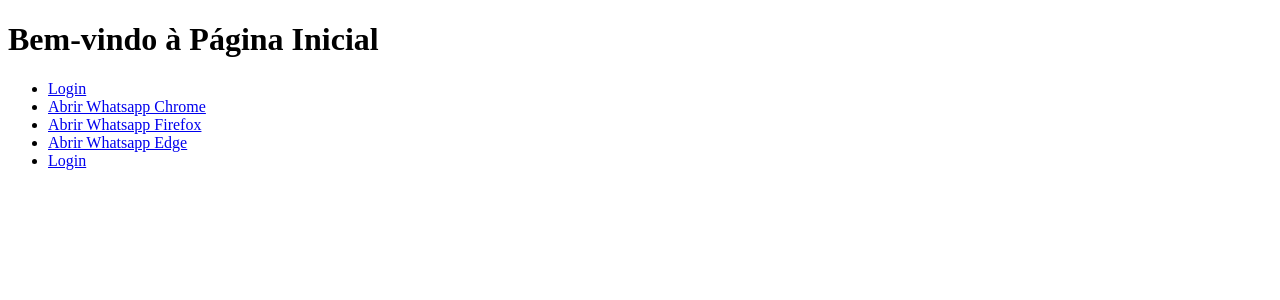
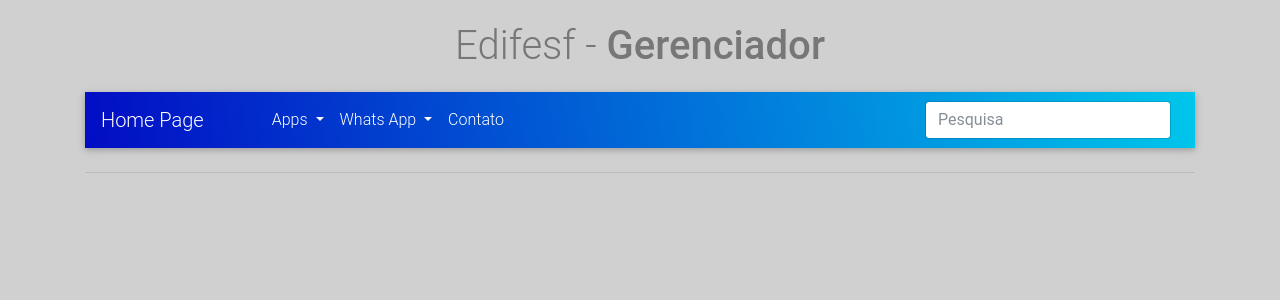
Before and after one commit to edifesf1/edifesf.teste, a Flask app: page /homepage in a window 1280 px wide. Shown: the top 300 px of the page. Run offline with Flask 3, Linux system fonts and the light colour scheme; some libraries are stand-ins or nearby versions.

Commit message:
Add files via upload

```diff
--- /dev/null
+++ b/templates/css/style.css
@@ -0,0 +1,13 @@
+body { background-color:#d0d0d0; }
+
+.bg-degrade {
+
+    background: rgb(2,13,196);
+    background: linear-gradient(80deg, rgba(2,13,196,1) 0%, rgba(0,198,235,1) 100%);
+
+}
+
+.margin-right { margin-right:60px; }
+
+.navbar .dropdown-menu a:hover { color: #565555!important;}
+.title { color:#777777; }
--- a/templates/index.html
+++ b/templates/index.html
@@ -1,20 +1,97 @@
 <!DOCTYPE html>
-<html lang="en">
+<html lang="pt-br">
 <head>
-    <meta charset="UTF-8">
-    <meta name="viewport" content="width=device-width, initial-scale=1.0">
-    <title>Página Inicial</title>
+
+  <meta charset="utf-8">
+  <meta name="viewport" content="width=device-width,initial-scale=1">
+  <meta name="Edifesf" content="Desenvolvimento de Softwares" />
+  <meta name="description" content="Softwares prontos para você utilizar no seu negócio."/>
+  <meta name="keywords" content="Automção, Gerenciamentoe, Menus Prontos, Python, Java, Css"/>
+  <meta name="author" content="Edifesf" />
+  <meta name="URL" content=""/>
+  <meta http-equiv="content-language" content="pt-br" />
+  <meta name="robots" content="index, follow"/>
+
+  <title>Edifesf - Gerenciador</title>
+
+  <link rel='stylesheet' href='https://cdnjs.cloudflare.com/ajax/libs/font-awesome/4.7.0/css/font-awesome.css'>
+  <link rel='stylesheet' href='https://cdnjs.cloudflare.com/ajax/libs/twitter-bootstrap/4.0.0-beta/css/bootstrap.min.css'>
+  <link rel='stylesheet' href='https://cdnjs.cloudflare.com/ajax/libs/mdbootstrap/4.4.1/css/mdb.min.css'>
+  <link rel="stylesheet" href="css/style.css">
+
 </head>
+
 <body>
-    <h1>Bem-vindo à Página Inicial</h1>
-    <nav>
-        <ul>
-            <li><a href="{{ url_for('login') }}">Login</a></li>
-            <li><a href="{{ url_for('Chrome') }}">Abrir Whatsapp Chrome</a></li>
-            <li><a href="{{ url_for('Firefox') }}">Abrir Whatsapp Firefox</a></li>
-            <li><a href="{{ url_for('Edge') }}">Abrir Whatsapp Edge</a></li>
-            <li><a href="{{ url_for('login') }}">Login</a></li>
-        </ul>
-    </nav>
+
+    <main>
+
+        <div class="container mt-4">
+
+            <div class="text-center title mb-4">
+
+                <h1>Edifesf - <strong>Gerenciador</strong></h1>
+
+            </div>
+
+            <!--Navbar Degradê-->
+            <nav class="navbar navbar-expand-lg navbar-dark bg-degrade mb-4">
+
+                <a class="navbar-brand margin-right" href="#" title="Loop Nerd">Home Page </a>
+                <button class="navbar-toggler" type="button" data-toggle="collapse" data-target="#navbarSupportedContent" aria-controls="navbarSupportedContent" aria-expanded="false" aria-label="Toggle navigation">
+                    <span class="navbar-toggler-icon"></span>
+                </button>
+
+                <div class="collapse navbar-collapse" id="navbarSupportedContent">
+                    <ul class="navbar-nav mr-auto">
+
+                        <li class="nav-item dropdown">
+                            <a class="nav-link dropdown-toggle" id="navbarDropdownMenuLink" data-toggle="dropdown" aria-haspopup="true" aria-expanded="false">Apps
+                                </a>
+                            <div class="dropdown-menu dropdown-primary" aria-labelledby="navbarDropdownMenuLink">
+                                <a class="dropdown-item" href="{{ url_for('Chrome') }}" title="Html5">Ibo Player</a>
+                                <a class="dropdown-item" href="#" title="Css3">Bob Player</a>
+                                <a class="dropdown-item" href="#" target="jQuery">Ibo Pro</a>
+                                <a class="dropdown-item" href="#" title="Design Responsivo">Lazer Play</a>
+                            </div>
+                        </li>
+
+                        <li class="nav-item dropdown">
+                            <a class="nav-link dropdown-toggle" id="navbarDropdownMenuLink" data-toggle="dropdown" aria-haspopup="true" aria-expanded="false">Whats App
+                                </a>
+                            <div class="dropdown-menu dropdown-primary" aria-labelledby="navbarDropdownMenuLink">
+                                <a class="dropdown-item" href="{{ url_for('Chrome') }}" title="Html5">Chrome</a>
+                                <a class="dropdown-item" href="{{ url_for('Firefox') }}" title="Css3">Firefox</a>
+                                <a class="dropdown-item" href="{{ url_for('Edge') }}" target="jQuery">Edge</a>
+                                <a class="dropdown-item" href="#" title="Design Responsivo">Design Responsivo</a>
+                            </div>
+                        </li>
+
+                        <li class="nav-item">
+                            <a class="nav-link" href="#" title="Contato">Contato</a>
+                        </li>
+
+                    </ul>
+                    <form class="form-inline">
+                        <input class="form-control mr-sm-2" type="text" placeholder="Pesquisa" aria-label="Pesquisa">
+                    </form>
+                </div>
+            </nav>
+
+
+          <hr class="my-4">
+
+
+        </div>
+        <!--Navbar Degradê-->
+
+    </main>
+
+</body>
+
+<script src='https://cdnjs.cloudflare.com/ajax/libs/jquery/3.2.1/jquery.min.js'></script>
+<script src='https://cdnjs.cloudflare.com/ajax/libs/popper.js/1.11.0/umd/popper.min.js'></script>
+<script src='https://maxcdn.bootstrapcdn.com/bootstrap/4.0.0-beta/js/bootstrap.min.js'></script>
+<script src='https://cdnjs.cloudflare.com/ajax/libs/mdbootstrap/4.4.1/js/mdb.min.js'></script>
+
 </body>
 </html>
```
